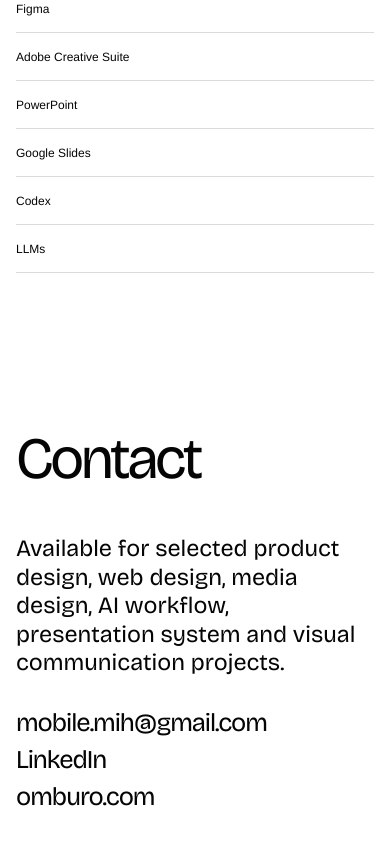
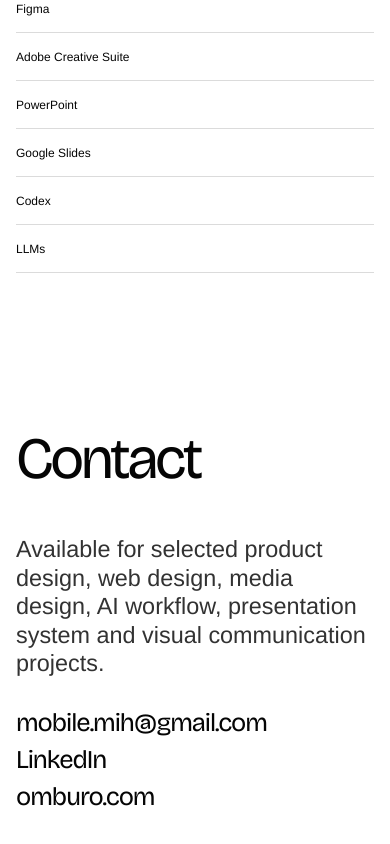
Before and after one commit to miheenko-i/portfolio, a React (Vite) app: page / in a window 390 px wide. Shown: the part 8342-9186 px from the top of the page. Built offline with nearby package versions, Linux system fonts and the light colour scheme; a web font is replaced by a local one.

Commit message:
Match mobile contact intro typography

```diff
--- a/src/style.css
+++ b/src/style.css
@@ -1348,7 +1348,10 @@
 
   .contactGrid > p {
     max-width: 22rem;
+    color: rgba(5, 5, 5, 0.82);
+    font-family: var(--font-body);
     font-size: clamp(1.2rem, 6vw, 1.65rem);
+    font-weight: 400;
     line-height: 1.22;
     letter-spacing: 0;
   }
```
